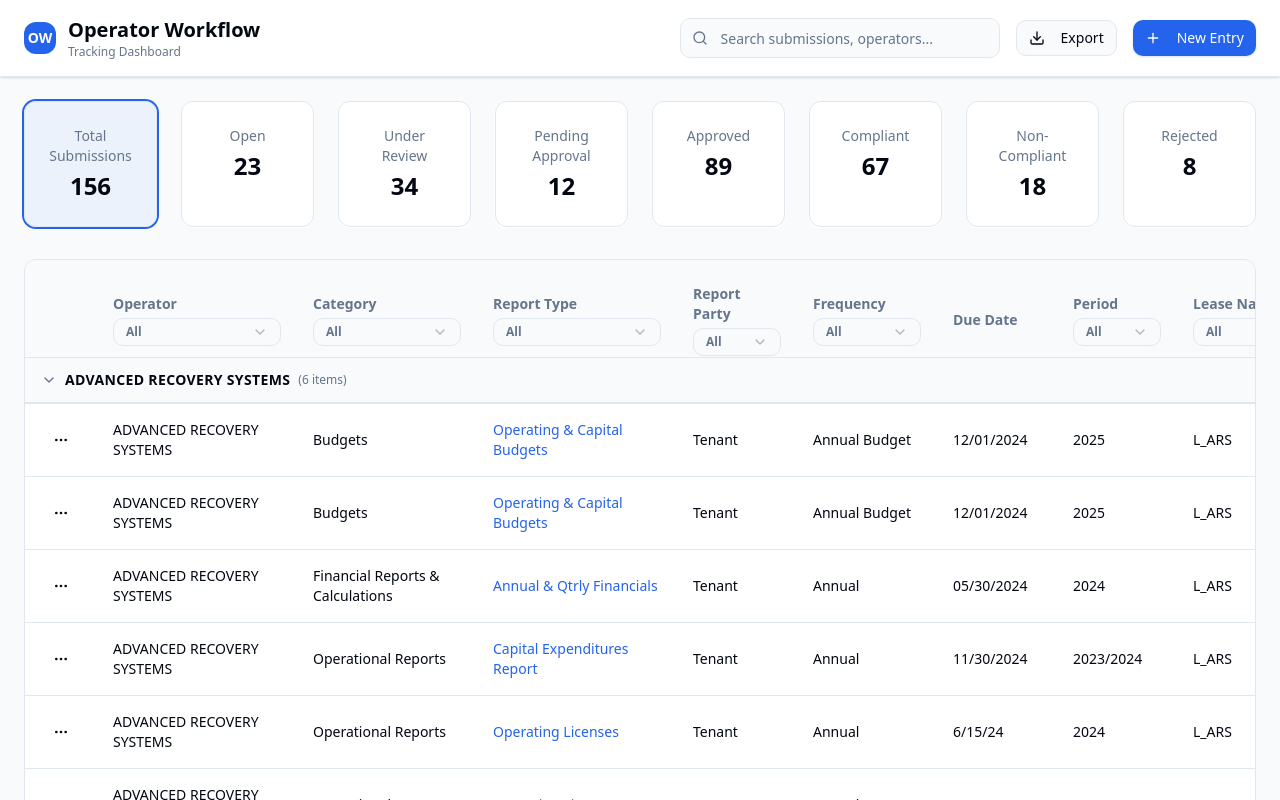
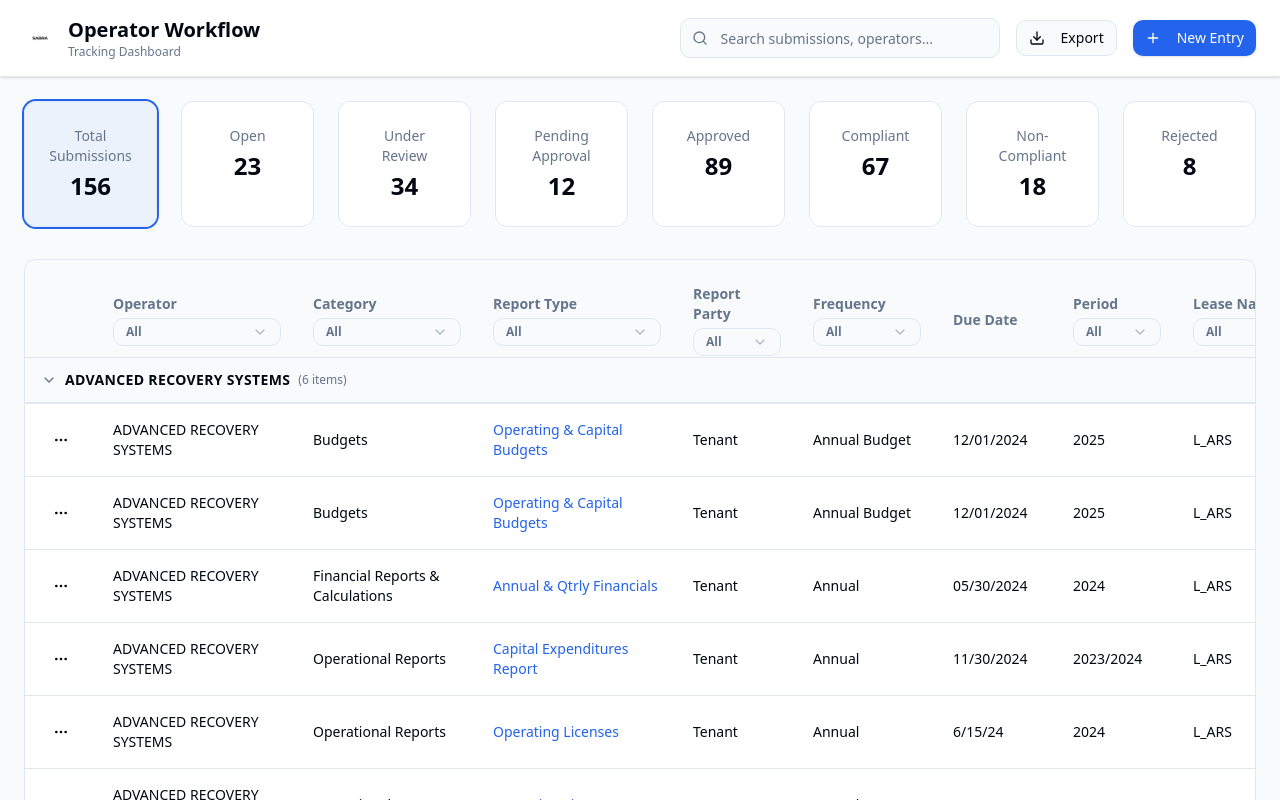
Before and after one commit to sipsoh/operator-admin-dashboard, a React (Vite) app: page / in a window 1280 px wide. Shown: the top 800 px of the page. Built offline with nearby package versions, Linux system fonts and the light colour scheme.

Commit message:
Replace OW logo with Sabra logo
Replaced the "OW" logo in the header with the "Sabra" company logo.

```diff
--- a/src/components/DashboardLayout.tsx
+++ b/src/components/DashboardLayout.tsx
@@ -2,6 +2,7 @@ import { Search, Bell, Settings, Filter, Download, Plus, Calendar } from "lucide
 import { Input } from "@/components/ui/input";
 import { Button } from "@/components/ui/button";
 import { Badge } from "@/components/ui/badge";
+import sabraLogo from "@/assets/sabra-logo.png";
 import { Select, SelectContent, SelectItem, SelectTrigger, SelectValue } from "@/components/ui/select";
 
 interface DashboardLayoutProps {
@@ -46,8 +47,8 @@ export const DashboardLayout = ({
           <div className="flex items-center justify-between">
             <div className="flex items-center space-x-4">
               <div className="flex items-center space-x-3">
-                <div className="w-8 h-8 bg-primary rounded-lg flex items-center justify-center">
-                  <span className="text-primary-foreground font-bold text-sm">OW</span>
+                <div className="w-8 h-8 flex items-center justify-center">
+                  <img src={sabraLogo} alt="Sabra Logo" className="h-6 w-auto" />
                 </div>
                 <div>
                   <h1 className="text-xl font-bold text-foreground">Operator Workflow</h1>
```
Also changed, not shown: src/assets/sabra-logo.png (added).
